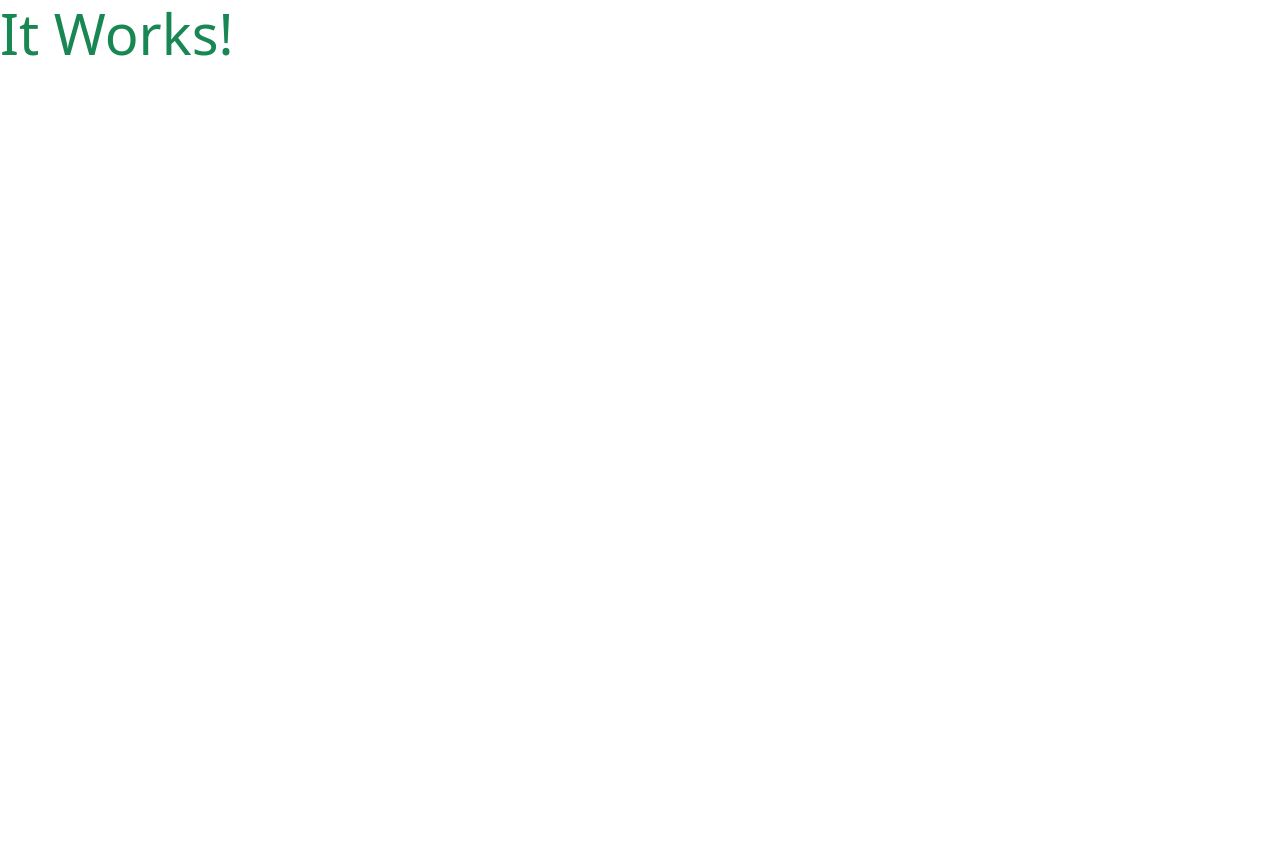
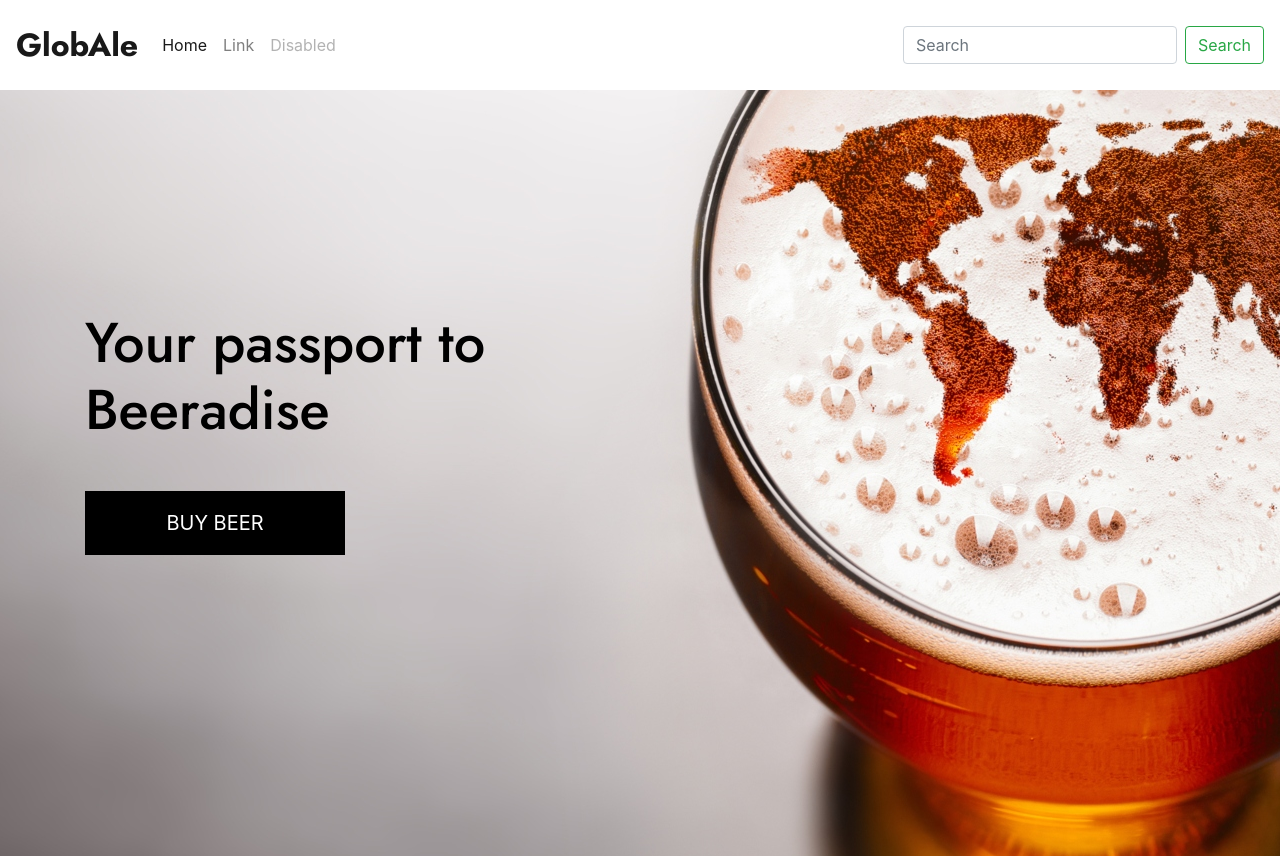
Before and after one commit to jonathanmeaney-lmk/globale_store, a Django app: page / in a window 1280 px wide. Before the commit the page is almost empty. Before the commit the page ends 56 px from the top, so only its background shows below. Run offline with Django 3.2, Linux system fonts and the light colour scheme; some libraries are stand-ins or nearby versions.

Commit message:
homepage content added

```diff
--- a/globale_store/settings.py
+++ b/globale_store/settings.py
@@ -150,3 +150,7 @@ USE_TZ = True
 # https://docs.djangoproject.com/en/3.1/howto/static-files/
 
 STATIC_URL = '/static/'
+STATICFILES_DIRS = (os.path.join(BASE_DIR, 'static'),)
+
+MEDIA_URL = '/media/'
+MEDIA_ROOT = os.path.join(BASE_DIR, 'media')
--- a/globale_store/urls.py
+++ b/globale_store/urls.py
@@ -15,9 +15,11 @@ Including another URLconf
 """
 from django.contrib import admin
 from django.urls import path, include
+from django.conf import settings
+from django.conf.urls.static import static
 
 urlpatterns = [
     path('admin/', admin.site.urls),
     path('accounts/', include('allauth.urls')),
     path('', include('home.urls')),
-]
+] + static(settings.MEDIA_URL, document_root=settings.MEDIA_ROOT)
--- a/home/templates/home/index.html
+++ b/home/templates/home/index.html
@@ -2,6 +2,31 @@
 {% load static %}
 
 
+{% block page_header %}
+    <div class="container header-container">
+        <div class="row">
+            <div class="col"></div>
+        </div>
+    </div>
+{% endblock %}
+
 {% block content %}
-    <h1 class="display-4 text-success">It Works!</h1>
+<div class="container-fluid homepage-image-container">
+    <div class="container h-100">
+        <div class="row h-100">
+            <div class="col-7 col-md-6 my-auto">
+                <h1 class="display-4 logo-font text-black">
+                    Your passport to Beeradise
+                </h1>
+                <div class="my-5">
+                    <h4>
+                        <a href="" class="shop-now-button btn btn-lg rounded-0 text-uppercase py-3">Buy Beer</a>
+                    </h4>
+                </div>
+            </div>
+        </div>
+    </div>
+</div>
+
+
 {% endblock %}
--- /dev/null
+++ b/static/css/base.css
@@ -0,0 +1,64 @@
+@import url('https://fonts.googleapis.com/css2?family=Jost:wght@300;400;500;600;700&display=swap');
+
+html {
+    height: 100%;
+}
+
+.homepage-image-container {
+    background: url('/media/homepage-image1.jpg') no-repeat center center fixed;
+    height: 100vh;
+    min-width: 100;
+}
+
+.navbar-brand {
+    font-family: 'Jost', sans-serif;
+    font-weight: 700;
+    font-size: 2rem;
+}
+
+/* from Bulma */
+.icon {
+    align-items: center;
+    display: inline-flex;
+    justify-content: center;
+    height: 1.5rem;
+    width: 1.5rem;
+}
+
+.logo-font {
+    font-family: 'Jost', sans-serif;
+    font-weight: 500;
+}
+
+.header-container {
+    padding-top: 56px;
+}
+
+.shop-now-button {
+    background: black;
+    color: white;
+    min-width: 260px;
+}
+
+.btn-black {
+    background: black;
+    color: white;
+}
+
+.shop-now-button:hover,
+.shop-now-button:active,
+.shop-now-button:focus,
+.btn-black:hover,
+.btn-black:active,
+.btn-black:focus {
+    background: #222;
+    color: white;
+}
+
+.text-black {
+    color: #000 !important;
+}
+
+.border-black {
+    border: 1px solid black !important;
+}
--- a/templates/base.html
+++ b/templates/base.html
@@ -1,3 +1,5 @@
+{% load static %}
+
 <!doctype html>
 <html lang="en">
   <head>
@@ -8,28 +10,54 @@
     {% endblock %}
 
     {% block core_css %}
-    <link href="https://cdn.jsdelivr.net/npm/bootstrap@5.0.0-beta3/dist/css/bootstrap.min.css" rel="stylesheet"
-        integrity="sha384-eOJMYsd53ii+scO/bJGFsiCZc+5NDVN2yr8+0RDqr0Ql0h+rP48ckxlpbzKgwra6" crossorigin="anonymous">
+    <link rel="stylesheet" href="https://cdn.jsdelivr.net/npm/bootstrap@4.6.0/dist/css/bootstrap.min.css" integrity="sha384-B0vP5xmATw1+K9KRQjQERJvTumQW0nPEzvF6L/Z6nronJ3oUOFUFpCjEUQouq2+l" crossorigin="anonymous">
+    <link rel="stylesheet" href="{% static 'css/base.css' %}">
     {% endblock %}
 
     {% block core_js %}
-    <script src="https://code.jquery.com/jquery-3.4.1.min.js" integrity="sha256-CSXorXvZcTkaix6Yvo6HppcZGetbYMGWSFlBw8HfCJo=" crossorigin="anonymous"></script>
+    <script src="https://kit.fontawesome.com/0b3df6599d.js" crossorigin="anonymous"></script>
+    <script src="https://code.jquery.com/jquery-3.4.1.min.js"
+      integrity="sha256-CSXorXvZcTkaix6Yvo6HppcZGetbYMGWSFlBw8HfCJo=" crossorigin="anonymous"></script>
     <script src="https://cdn.jsdelivr.net/npm/popper.js@1.16.1/dist/umd/popper.min.js"
-        integrity="sha384-9/reFTGAW83EW2RDu2S0VKaIzap3H66lZH81PoYlFhbGU+6BZp6G7niu735Sk7lN"
-        crossorigin="anonymous"></script>
+      integrity="sha384-9/reFTGAW83EW2RDu2S0VKaIzap3H66lZH81PoYlFhbGU+6BZp6G7niu735Sk7lN" crossorigin="anonymous"></script>
     <script src="https://cdn.jsdelivr.net/npm/bootstrap@4.5.3/dist/js/bootstrap.min.js"
-        integrity="sha384-w1Q4orYjBQndcko6MimVbzY0tgp4pWB4lZ7lr30WKz0vr/aWKhXdBNmNb5D92v7s"
-        crossorigin="anonymous"></script>
+      integrity="sha384-w1Q4orYjBQndcko6MimVbzY0tgp4pWB4lZ7lr30WKz0vr/aWKhXdBNmNb5D92v7s" crossorigin="anonymous"></script>
     {% endblock %}
 
     <title>GlobAle Beer Store {% block extra_title %}{% endblock %}</title>
   </head>
   <body>
-    <header class="container-fluid fixed-top"></header>
+    <header class="fixed-top">
+      <nav class="navbar navbar-expand-lg navbar-light bg-white p-3">
+        <a class="navbar-brand" href="#">GlobAle</a>
+        <button class="navbar-toggler" type="button" data-toggle="collapse" data-target="#navbarTogglerDemo02" aria-controls="navbarTogglerDemo02" aria-expanded="false" aria-label="Toggle navigation">
+          <span class="navbar-toggler-icon"></span>
+        </button>
+
+        <div class="collapse navbar-collapse" id="navbarTogglerDemo02">
+          <ul class="navbar-nav mr-auto mt-2 mt-lg-0">
+            <li class="nav-item active">
+              <a class="nav-link" href="#">Home <span class="sr-only">(current)</span></a>
+            </li>
+            <li class="nav-item">
+              <a class="nav-link" href="#">Link</a>
+            </li>
+            <li class="nav-item">
+              <a class="nav-link disabled" href="#" tabindex="-1" aria-disabled="true">Disabled</a>
+            </li>
+          </ul>
+          <form class="form-inline my-2 my-lg-0">
+            <input class="form-control mr-sm-2" type="search" placeholder="Search">
+            <button class="btn btn-outline-success my-2 my-sm-0" type="submit">Search</button>
+          </form>
+        </div>
+      </nav>
+    </header>
 
     {% if messages %}
         <div class="message-container"></div>
     {% endif %}
+    <div></div>
 
     {% block page_header %}
     {% endblock %}
```
Also changed, not shown: media/homepage-image.jpg (added), media/homepage-image1.jpg (added), media/homepage-image5.jpg (added), 1 other file.
